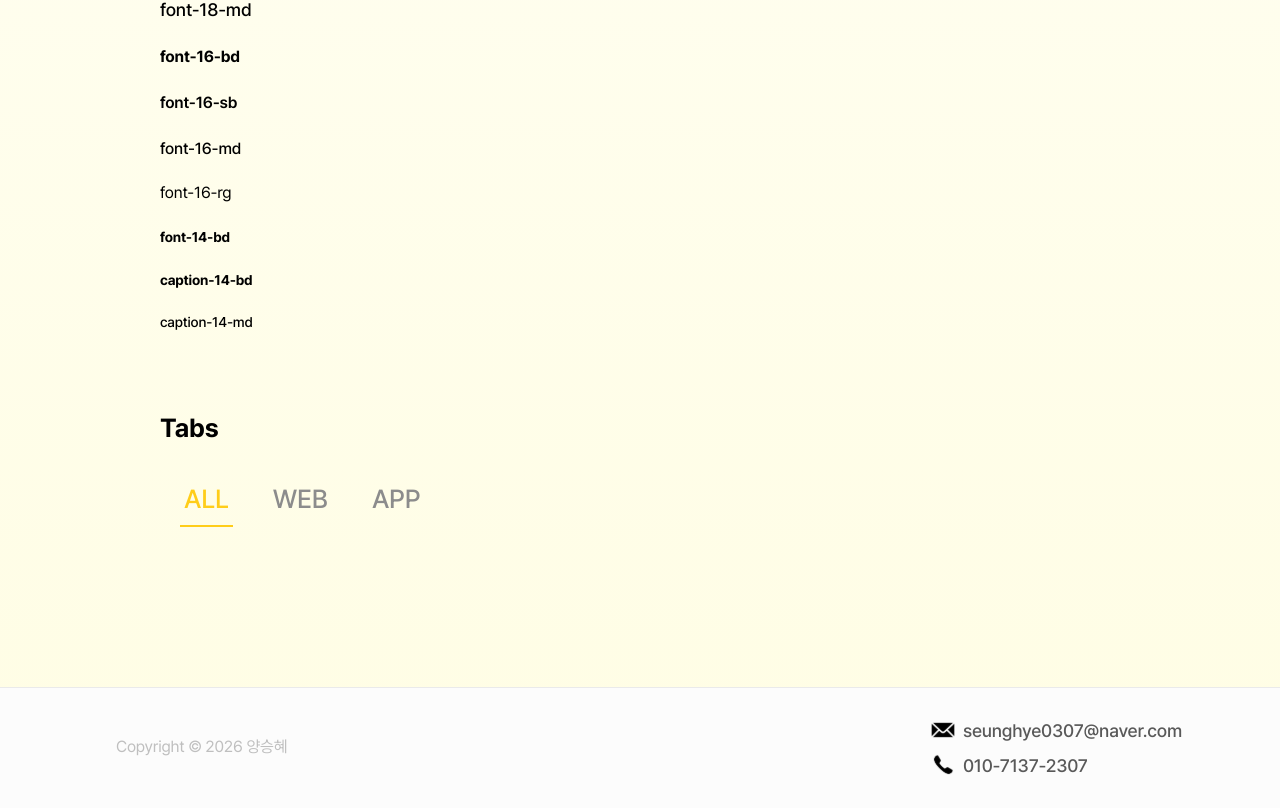
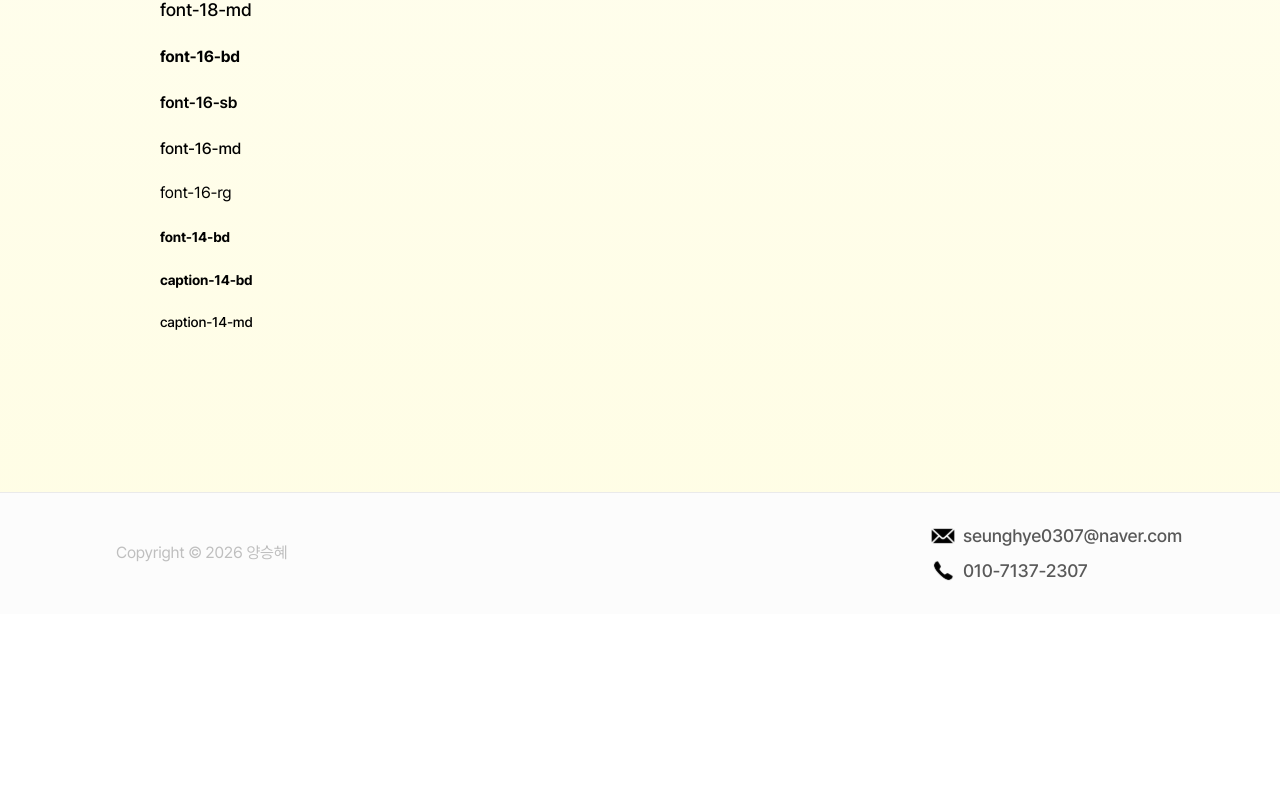
Before and after one commit to seunghye-rain/rain-portfolio, a Next.js app: page / in a window 1280 px wide. Shown: the part 2008-2816 px from the top of the page. After the commit the page ends 2622 px from the top, so only its background shows below. Built offline with nearby package versions, Linux system fonts and the light colour scheme.

Commit message:
feat: Tabs 컴포넌트 제거

```diff
--- a/src/app/(home)/page.tsx
+++ b/src/app/(home)/page.tsx
@@ -1,6 +1,4 @@
 import Link from 'next/link';
-
-import { Tabs } from '@/shared/components/ui';
 
 export default function Home() {
   return (
@@ -85,24 +83,6 @@ export default function Home() {
             <p className='caption-14-md'>caption-14-md</p>
           </div>
         </section>
-
-        {/* TODO: 제거하기 */}
-        <section className='flex flex-col gap-[2.4rem]'>
-          <h2 className='title-26-eb'>Tabs</h2>
-          <Tabs>
-            <Tabs.List>
-              <Tabs.Item value='all' activeValue='all' href='#'>
-                ALL
-              </Tabs.Item>
-              <Tabs.Item value='web' activeValue='all' href='#'>
-                WEB
-              </Tabs.Item>
-              <Tabs.Item value='app' activeValue='all' href='#'>
-                APP
-              </Tabs.Item>
-            </Tabs.List>
-          </Tabs>
-        </section>
       </div>
     </main>
   );
```
